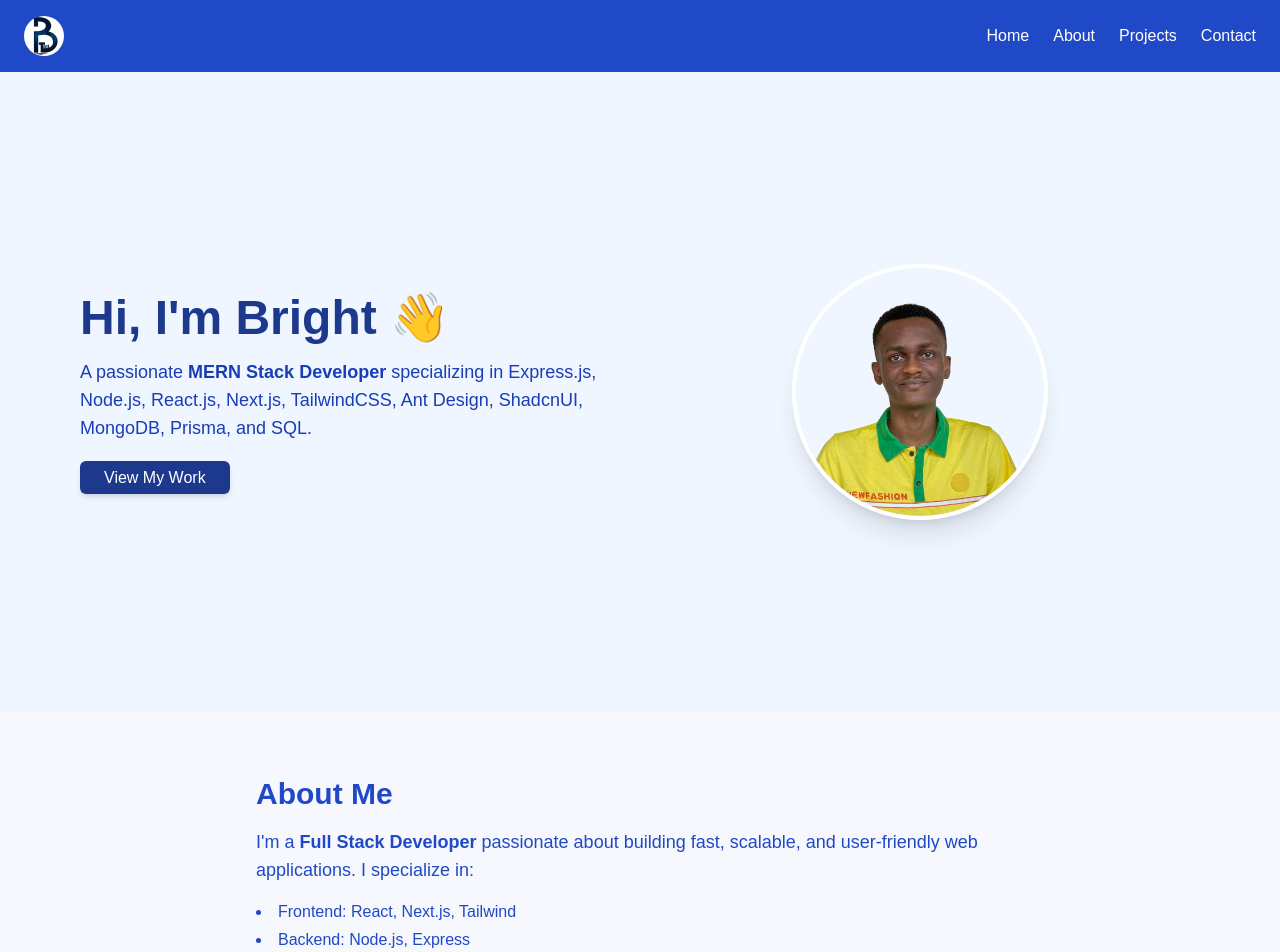
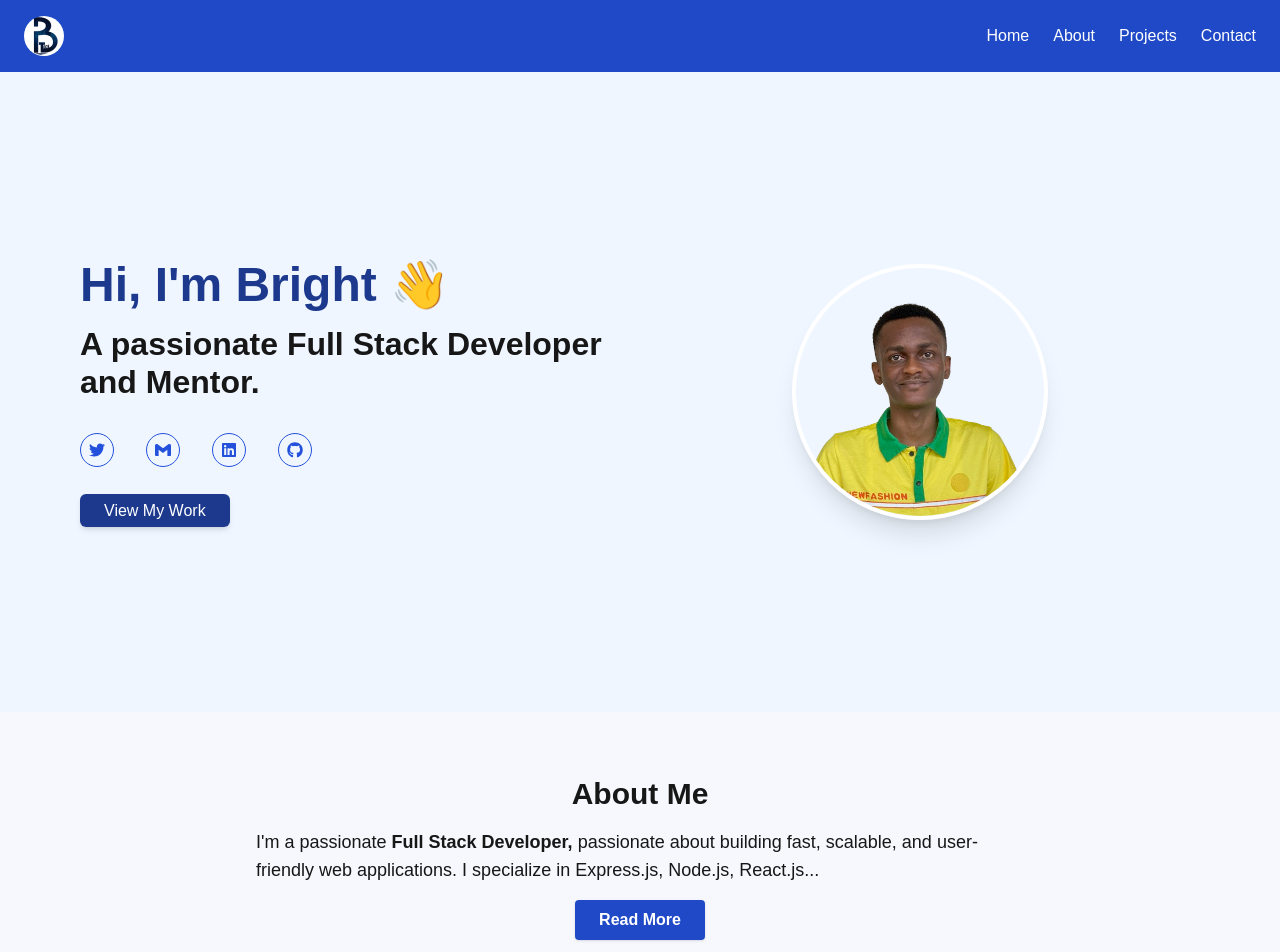
Before and after one commit to B-gentle/next-portfolio, a Next.js app: page / in a window 1280 px wide. Shown: the top 952 px of the page. Built offline with nearby package versions, Linux system fonts and the light colour scheme.

Commit message:
updated about us

```diff
--- a/app/about/page.tsx
+++ b/app/about/page.tsx
@@ -9,7 +9,7 @@ import {
   SiTailwindcss,
   SiAntdesign,
   SiPrisma,
-//   SiTypescript,
+  SiTypescript,
 } from "react-icons/si";
 
 export default function AboutMe() {
@@ -46,6 +46,9 @@ export default function AboutMe() {
           </li>
           <li className="flex items-center gap-2">
             <SiNextdotjs className="text-black" /> Next.js
+          </li>
+          <li className="flex items-center gap-2">
+            <SiTypescript className="text-black" /> TypeScript
           </li>
           <li className="flex items-center gap-2">
             <SiTailwindcss className="text-sky-400" /> TailwindCSS
--- a/components/About.tsx
+++ b/components/About.tsx
@@ -8,9 +8,9 @@ export default function About() {
       whileInView={{ opacity: 1, y: 0 }}
       viewport={{ once: true }}
       transition={{ duration: 0.8 }}
-      className="py-12 sm:py-16 bg-secondary text-primary flex flex-col items-center px-4"
+      className="py-12 sm:py-16 bg-secondary px-4"
     >
-      <div className="max-w-3xl mx-auto">
+      <div className="max-w-3xl mx-auto flex flex-col items-center">
         <motion.h2
           initial={{ opacity: 0 }}
           whileInView={{ opacity: 1 }}
@@ -27,18 +27,13 @@ export default function About() {
           transition={{ delay: 0.2, duration: 0.6 }}
           className="mb-4 text-base sm:text-lg"
         >
-          I&#39;m a{" "}
-          <span className="font-semibold">Full Stack Developer</span> passionate
-          about building fast, scalable, and user-friendly web applications. I
-          specialize in:
+          I&#39;m a passionate{" "}
+          <span className="font-semibold">Full Stack Developer,</span>{" "}
+          passionate about building fast, scalable, and user-friendly web
+          applications. I specialize in Express.js, Node.js, React.js...
         </motion.p>
-        <ul className="list-disc list-inside space-y-1">
-          <li>Frontend: React, Next.js, Tailwind</li>
-          <li>Backend: Node.js, Express</li>
-          <li>Other: Git, Docker</li>
-        </ul>
         <motion.a
-          href="/projects"
+          href="/about"
           whileHover={{ scale: 1.07, backgroundColor: "#3b82f6" }}
           className="bg-primary text-white px-6 py-2 rounded shadow hover:bg-primary-light transition font-semibold"
         >
--- a/components/Hero.tsx
+++ b/components/Hero.tsx
@@ -1,8 +1,10 @@
-'use client';
-import React from 'react';
-import { motion } from 'framer-motion';
-import Image from 'next/image';
-import image from '@/assets/image.png';
+"use client";
+import React from "react";
+import { motion } from "framer-motion";
+import Image from "next/image";
+import image from "@/assets/image.png";
+import { FaGithub, FaLinkedin, FaTwitter } from "react-icons/fa";
+import { SiGmail } from "react-icons/si";
 
 const Hero = () => {
   return (
@@ -17,9 +19,44 @@ const Hero = () => {
         <h1 className="text-4xl md:text-5xl font-bold text-blue-900">
           Hi, I&apos;m Bright 👋
         </h1>
-        <p className="mt-4 text-lg text-blue-800">
-          A passionate <strong>MERN Stack Developer</strong> specializing in Express.js, Node.js, React.js, Next.js, TailwindCSS, Ant Design, ShadcnUI, MongoDB, Prisma, and SQL.
+        <p className="mt-4 text-lg font-[800] text-[2rem] leading-[1.2]">
+          A passionate <strong>Full Stack Developer</strong> and{" "}
+          <strong>Mentor.</strong>
         </p>
+        <div className="flex gap-8 my-8">
+          <a
+            href="https://x.com/B_Gentle12"
+            target="_blank"
+            rel="noopener noreferrer"
+            className="text-[#2351DC] hover:text-gray-300 transition rounded-full border border-[#2351DC] p-2"
+          >
+            <FaTwitter />
+          </a>
+          <a
+            href="mailto:brighteyo16@gmail.com"
+            target="_blank"
+            rel="noopener noreferrer"
+            className="text-[#2351DC] hover:text-gray-300 transition rounded-full border border-[#2351DC] p-2"
+          >
+            <SiGmail />
+          </a>
+          <a
+            href="https://www.linkedin.com/in/bright-eyo-48a29a163/"
+            target="_blank"
+            rel="noopener noreferrer"
+            className="text-[#2351DC] hover:text-gray-300 transition rounded-full border border-[#2351DC] p-2"
+          >
+            <FaLinkedin />
+          </a>
+          <a
+            href="https://github.com/B-gentle"
+            target="_blank"
+            rel="noopener noreferrer"
+            className="text-[#2351DC] hover:text-gray-300 transition rounded-full border border-[#2351DC] p-2"
+          >
+            <FaGithub />
+          </a>
+        </div>
         <div className="mt-6">
           <a
             href="/projects"
```
